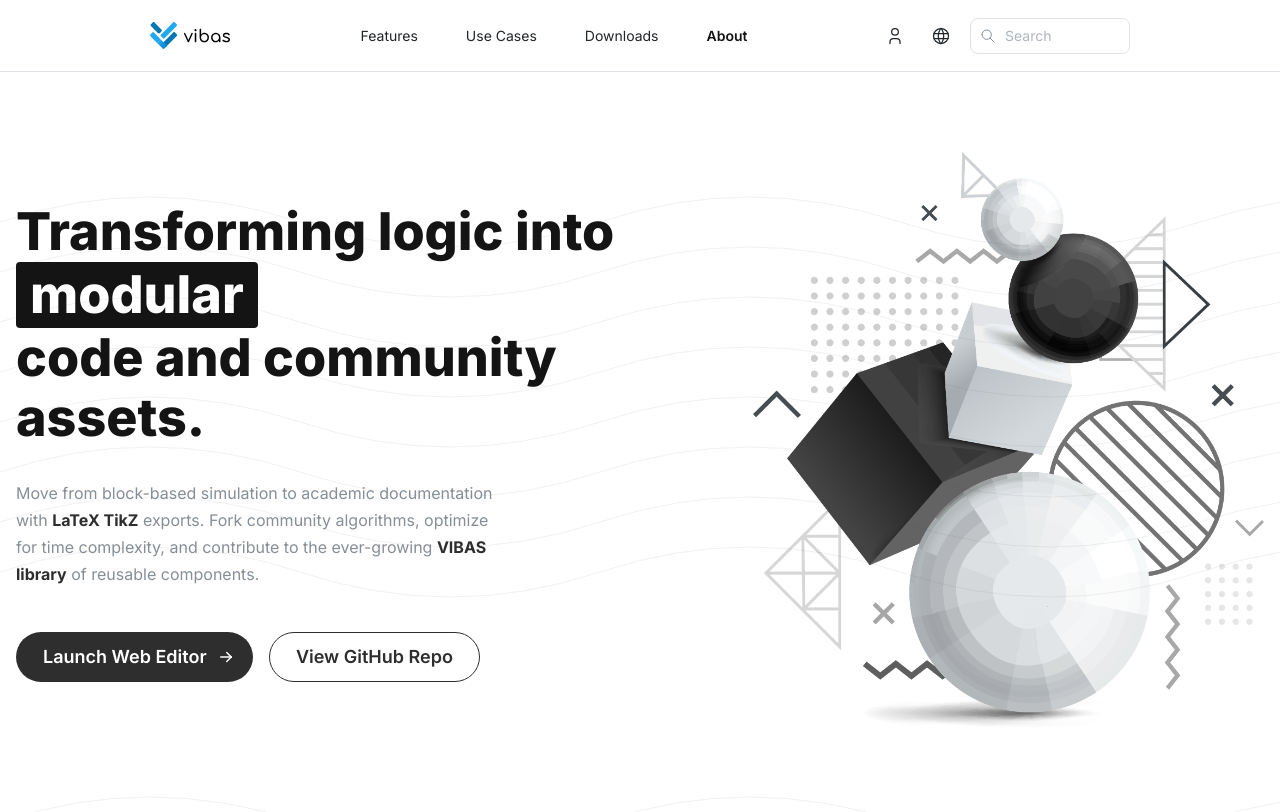
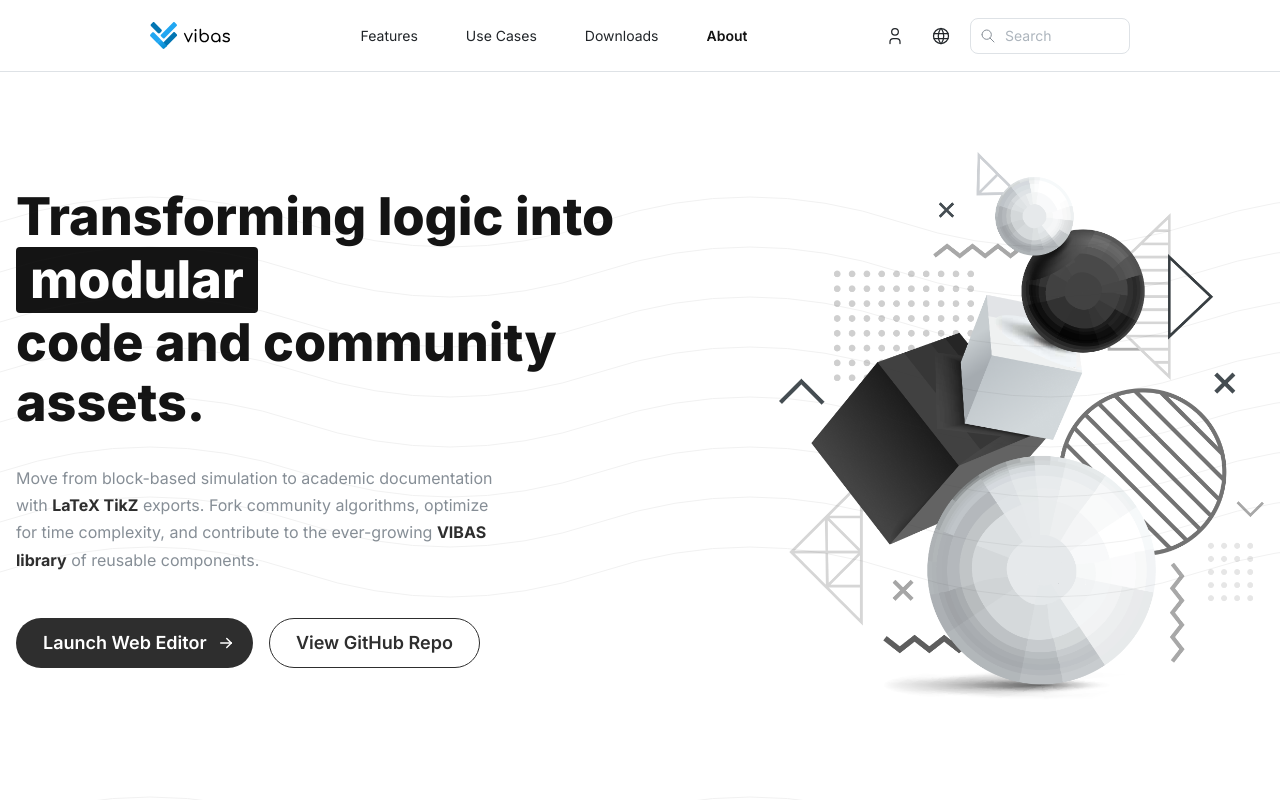
Before and after one commit to anycodev2/vibas, a React (Vite) app in the folder web.client/: page /about in a window 1280 px wide. Built offline with nearby package versions, Linux system fonts and the light colour scheme.

Commit message:
fix: Grid gutter -> gap for Mantine v9

```diff
--- a/web.client/src/components/Hero.tsx
+++ b/web.client/src/components/Hero.tsx
@@ -17,7 +17,7 @@ export function Hero() {
   return (
     <Box className={classes.heroWrapper}>
       <Container size="xl" py={80}>
-        <Grid align="center" gutter={60}>
+        <Grid align="center" gap={60}>
 
           <Grid.Col span={{ base: 12, md: 7 }}>
             <Stack gap="xl">
```
